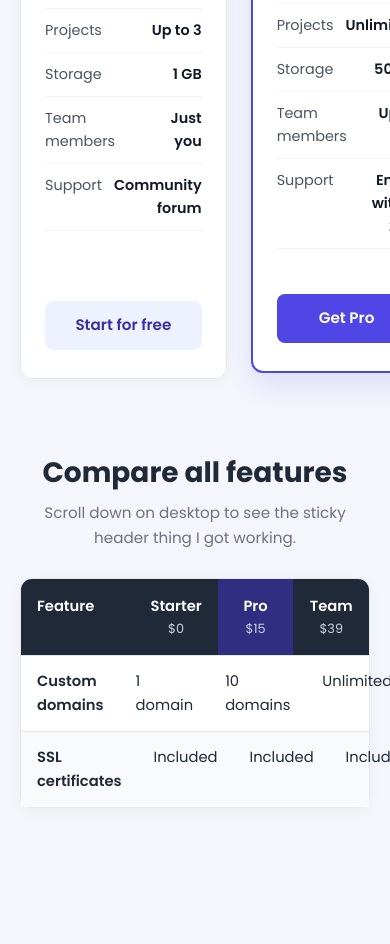
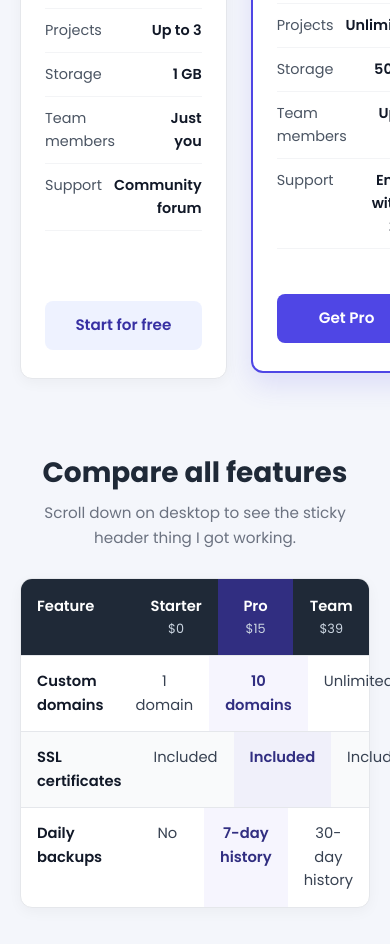
Before and after one commit to tensorGT/my-first-pricing-cards, a plain HTML site: page index.html in a window 390 px wide. Shown: the part 542-1486 px from the top of the page. Before the commit the page ends 1410 px from the top, so only its background shows below. Drawn offline with Linux system fonts and the light colour scheme.

```diff
--- a/index.html
+++ b/index.html
@@ -154,3 +154,10 @@
             <dd class="matrix-cell" data-label="Starter">Included</dd>
             <dd class="matrix-cell popular-col" data-label="Pro">Included</dd>
             <dd class="matrix-cell" data-label="Team">Included</dd>
+          </div>
+
+          <div class="matrix-row">
+            <dt class="matrix-cell feature-col">Daily backups</dt>
+            <dd class="matrix-cell" data-label="Starter">No</dd>
+            <dd class="matrix-cell popular-col" data-label="Pro">7-day history</dd>
+            <dd class="matrix-cell" data-label="Team">30-day history</dd>
--- a/style.css
+++ b/style.css
@@ -256,3 +256,16 @@ body {
 
 .matrix-row .feature-col {
   font-weight: 600;
+  color: #111827;
+}
+
+.matrix-row dd {
+  text-align: center;
+  color: #374151;
+}
+
+.matrix-row .popular-col {
+  background-color: rgba(79, 70, 229, 0.05);
+  font-weight: 600;
+  color: #312e81;
+}
```
